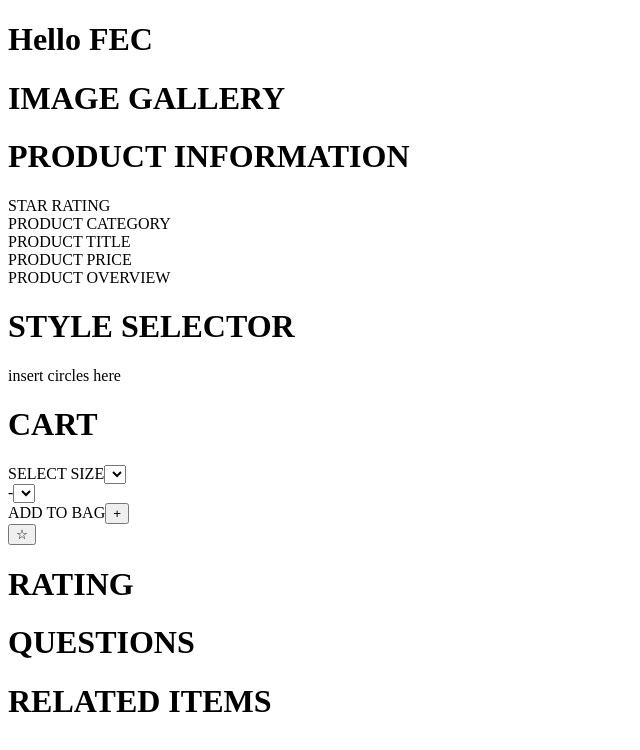
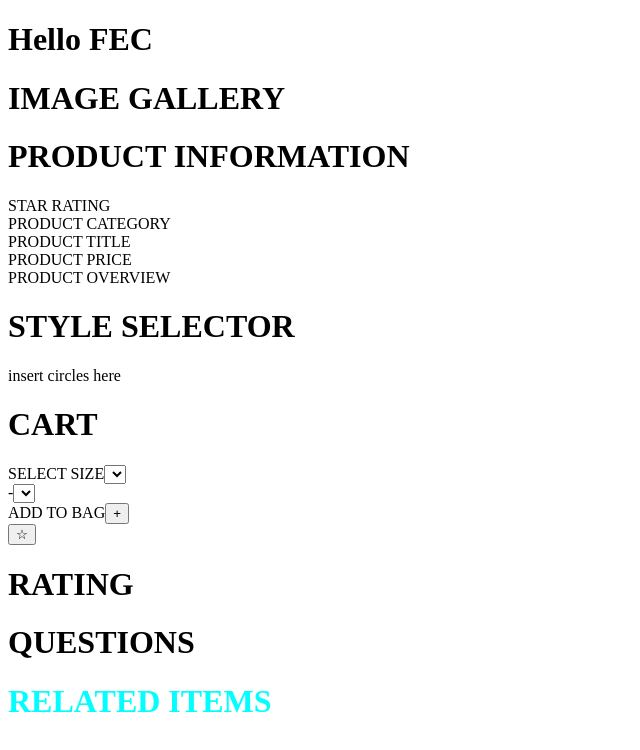
Before and after one commit to site-of-grace/FEC, a React app: page / in a window 1280 px wide. Shown: the top 750 px of the page, without its empty margins (0-640 px from the left). Built offline with nearby package versions, Linux system fonts and the light colour scheme; no server answers; the HTML template or start-up script is replaced by a standard one.

Commit message:
add css modules, see relatedItems for example

```diff
--- a/src/components/relatedItems/relatedItems.jsx
+++ b/src/components/relatedItems/relatedItems.jsx
@@ -1,11 +1,11 @@
 import React from 'react';
-
+import styles from './styles.module.css';
 const RelatedItems = () => {
 
 
   return (
-    <div className='widget'>
-      <h1>RELATED ITEMS</h1>
+    <div >
+      <h1 className={styles.title}>RELATED ITEMS</h1>
     </div>
   )
 }
--- /dev/null
+++ b/src/components/relatedItems/styles.module.css
@@ -0,0 +1,7 @@
+h1.title {
+  background-color: transparent;
+  color: #00FFFF;
+  font-size: 2em;
+  font-weight: bold;
+  margin-bottom: 0.5em;
+}
--- a/webpack.config.js
+++ b/webpack.config.js
@@ -7,7 +7,7 @@ module.exports = {
   mode: 'development',
   devServer: {
     static: './public/dist',
-    hot: true,
+    hot: true
   },
   entry: `${SRC_DIR}/index.js`,
   output: {
@@ -22,6 +22,26 @@ module.exports = {
         use: {
           loader: 'babel-loader'
         }
+      },
+      // CSS rules
+      {
+        test: /\.css$/,
+        use: [
+          'style-loader',
+          {
+            loader: 'css-loader',
+            options: {
+              importLoaders: 1,
+              modules: true
+            }
+          }
+        ],
+        include: /\.module\.css$/
+      },
+      {
+        test: /\.css$/,
+        use: ['style-loader', 'css-loader'],
+        exclude: /\.module\.css$/
       }
     ]
   }
```
